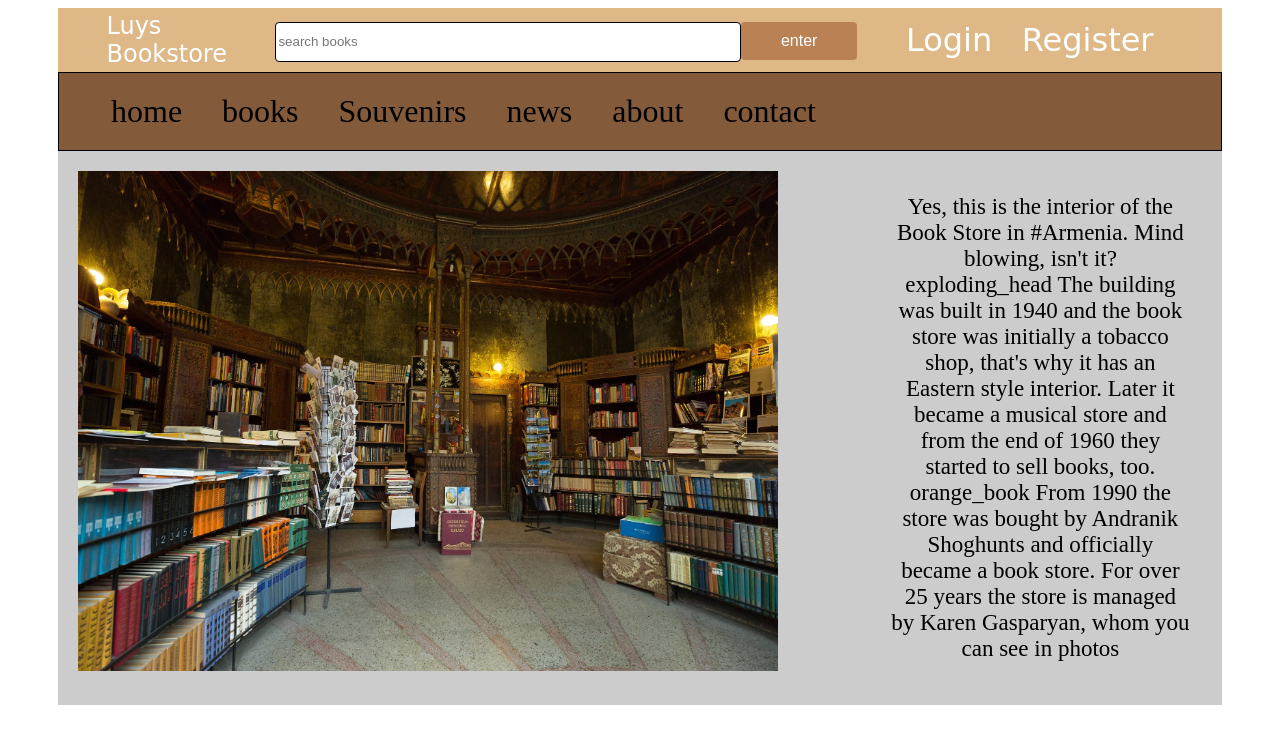
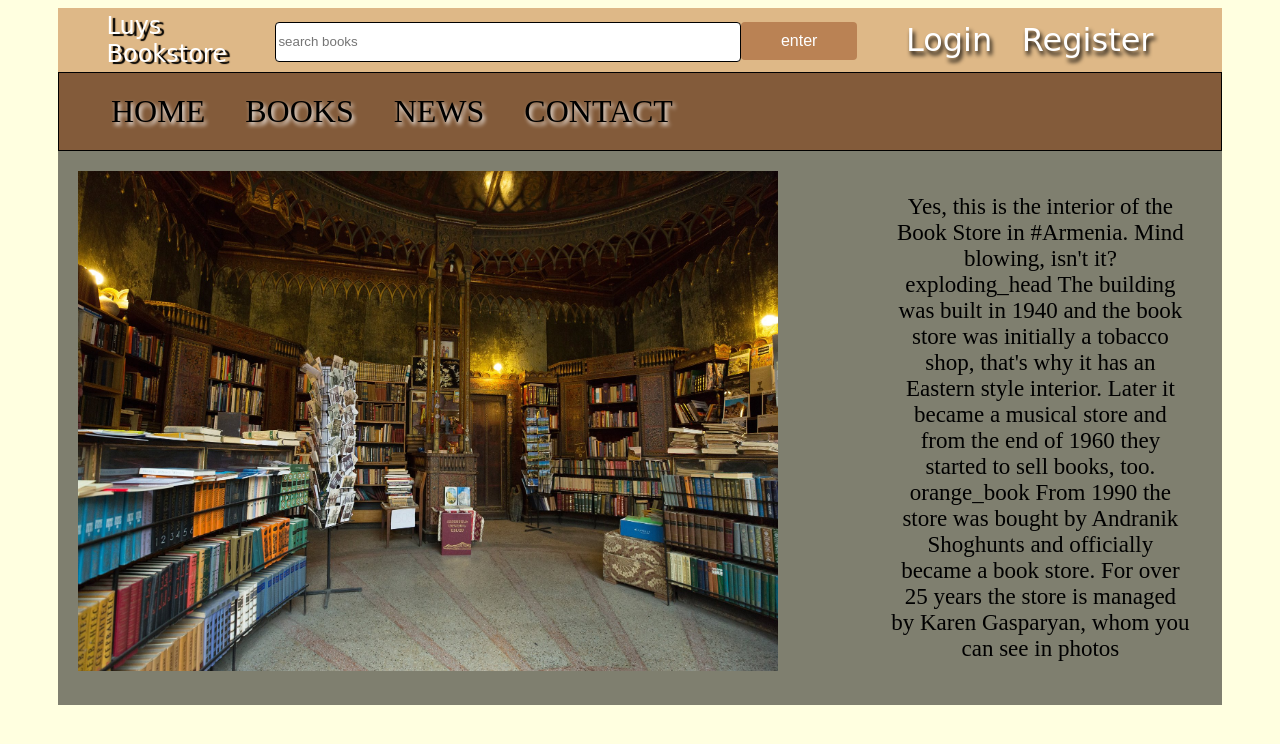
Before and after one commit to Arshavir-Gasparyan/Bookstore, a plain HTML site: page html/index.html in a window 1280 px wide. Drawn offline with Linux system fonts and the light colour scheme.

Commit message:
feat:added beautiful styles

```diff
--- a/css/style.css
+++ b/css/style.css
@@ -4,9 +4,9 @@
 body {
   padding-left: 50px;
   padding-right: 50px;
+  background: lightyellow;
 }
 .header {
-  /* height: 100px; */
   display: flex;
   align-items: center;
   justify-content: space-evenly;
@@ -21,6 +21,8 @@ body {
   color: white;
   margin-right: 20px;
   font-size: 32px;
+  transition: 0.5s;
+  text-shadow: 2px 4px 4px black;
 }
 .header a:hover {
   cursor: pointer;
@@ -30,6 +32,7 @@ body {
   float: right;
   font-size: 24px;
   color: white;
+  text-shadow: 4px 2px 1px black;
 }
 .logo > img {
   border-radius: 50%;
@@ -53,13 +56,16 @@ body {
   margin-left: 32px;
   text-decoration: none;
   color: black;
+  transition: 0.5s;
+  transform: 1s;
+  text-shadow: 2px 3px 4px white;
 }
 .menu a:hover {
   color: white;
+  font-size: 30px;
 }
 
 .search {
-  /* width: 100%; */
   width: 50%;
   padding-top: 10px;
   padding-bottom: 10px;
@@ -68,7 +74,6 @@ body {
 .search input {
   width: 80%;
   height: 40px;
-  /* border: 1px solid #ccc; */
   border: none;
   border: 1px solid black;
   border-radius: 4px;
@@ -85,9 +90,7 @@ input[type="search"]:focus {
   border: none;
   color: white;
   padding: 10px;
-  /* padding: 12px 20px; */
   text-align: center;
-  /* text-decoration: none; */
   font-size: 16px;
   cursor: pointer;
 }
@@ -96,7 +99,7 @@ input[type="search"]:focus {
   display: flex;
   padding: 20px;
   width: 100%;
-  background: rgba(0, 0, 0, 0.2);
+  background: rgba(0, 0, 0, 0.5);
 }
 
 .slider {
--- a/html/index.html
+++ b/html/index.html
@@ -32,12 +32,10 @@
     </header>
     <nav class="navbar">
       <div class="menu">
-        <a href="">home</a>
-        <a href="">books</a>
-        <a href="">Souvenirs</a>
-        <a href="">news</a>
-        <a href="">about</a>
-        <a href="">contact</a>
+        <a href="">HOME</a>
+        <a href="">BOOKS</a>
+        <a href="">NEWS</a>
+        <a href="">CONTACT</a>
       </div>
     </nav>
 
```
